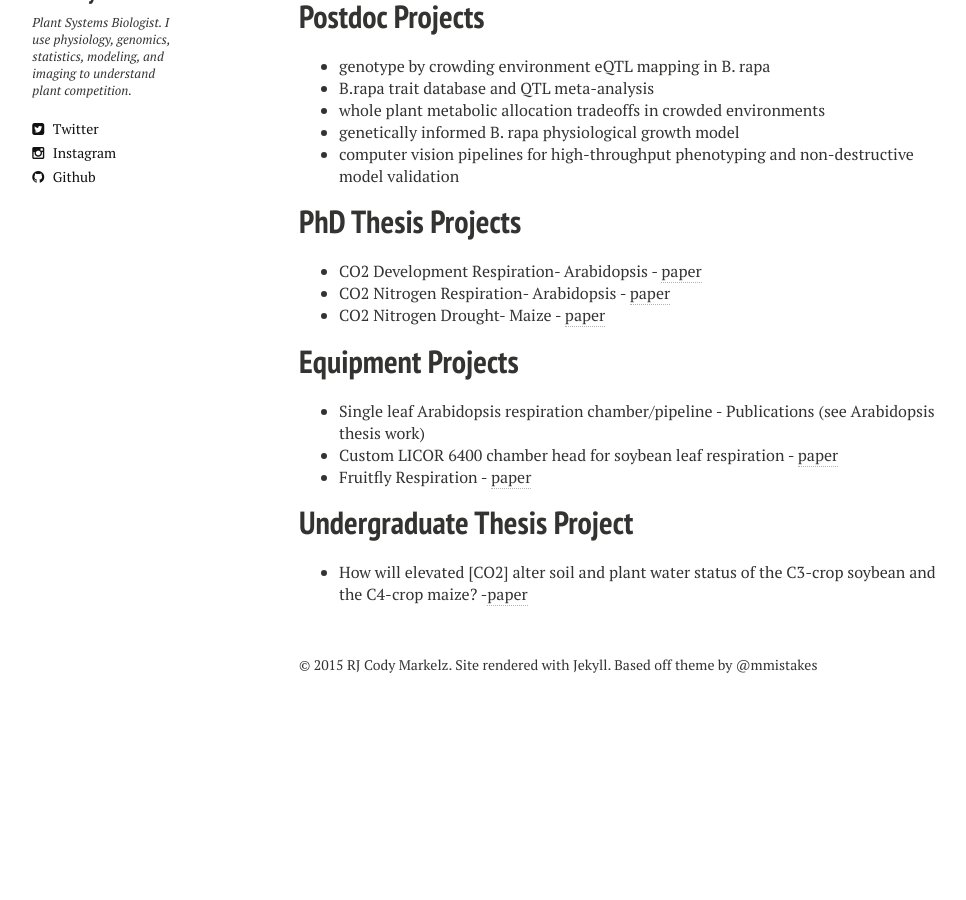
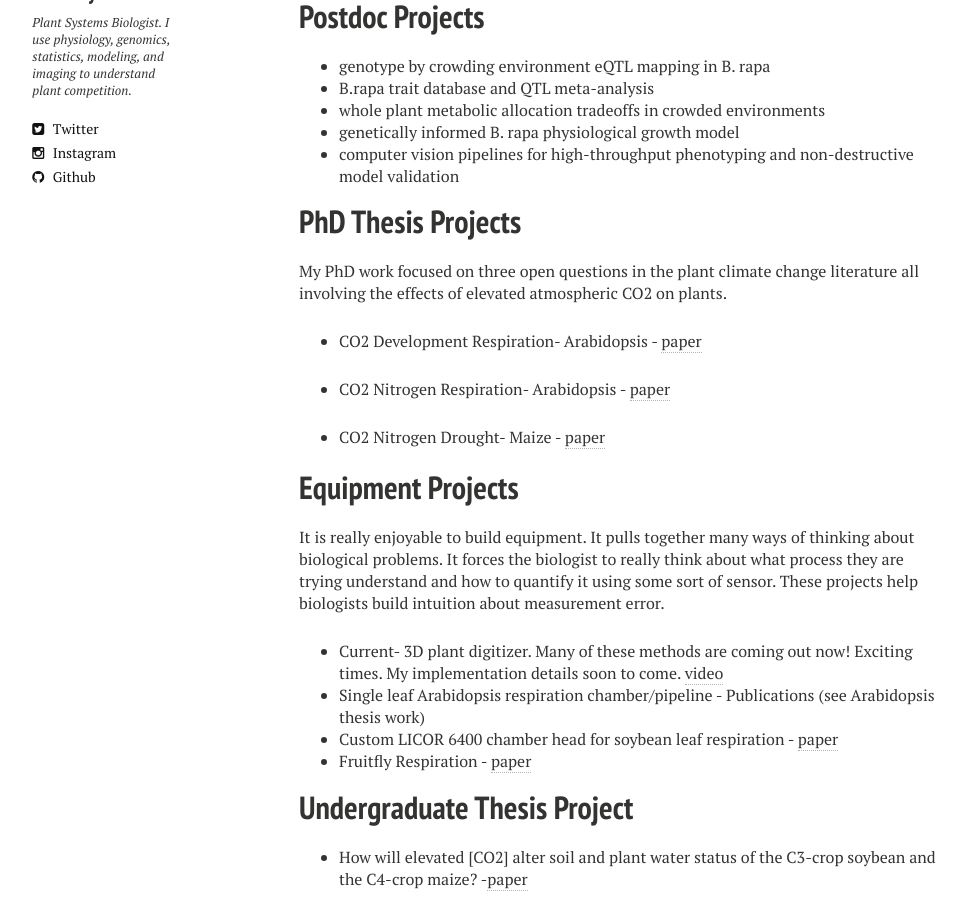
Before and after one commit to carynJohansen/old2, a Jekyll site: the page built from research_projects.md, in a window 1280 px wide and 900 px high, scrolled down 619 px. Shown: the whole window, without its empty margins (21-987 px from the left). Built offline with Jekyll 4.4.1, drawn with Linux system fonts in a browser that asks for light colours; nearby versions of some CDN libraries; before the commit the page ends 1342 px from its top, so only the background shows below that.

Commit message:
slow progress once again on this section

```diff
--- a/research_projects.md
+++ b/research_projects.md
@@ -12,7 +12,7 @@ image:
 ---
  I am interested in how plants make metabolic tradeoffs to compete for light resources above ground while also competing for nutrient and water resources belowground. I am taking a systems genetics approach that leverages my background in whole plant physiology, metabolism, and modeling. More details to come, but here is a project outline of current post-doc projects and former projects.
 
-#Postdoc Projects
+# Postdoc Projects
 * genotype by crowding environment eQTL mapping in B. rapa
 * B.rapa trait database and QTL meta-analysis
 * whole plant metabolic allocation tradeoffs in crowded environments
@@ -20,11 +20,19 @@ image:
 * computer vision pipelines for high-throughput phenotyping and non-destructive model validation
 
 #PhD Thesis Projects
+My PhD work focused on three open questions in the plant climate change literature all involving the effects of elevated atmospheric CO2 on plants.
+
 * CO2 Development Respiration- Arabidopsis - [paper](/pdfs/Markelz_etal_2014b.pdf)
+
 * CO2 Nitrogen Respiration- Arabidopsis - [paper](/pdfs/Markelz_etal_2014a.pdf)
+
 * CO2 Nitrogen Drought- Maize - [paper](/pdfs/Markelz_etal_2011.pdf)
 
+
 #Equipment Projects
+It is really enjoyable to build equipment. It pulls together many ways of thinking about biological problems. It forces the biologist to really think about what process they are trying understand and how to quantify it using some sort of sensor. These projects help biologists build intuition about measurement error.
+
+* Current- 3D plant digitizer. Many of these methods are coming out now! Exciting times. My implementation details soon to come. [video](https://vimeo.com/108757972)
 * Single leaf Arabidopsis respiration chamber/pipeline - Publications (see Arabidopsis thesis work)
 * Custom LICOR 6400 chamber head for soybean leaf respiration - [paper](/pdfs/Gillespie_etal_2012.pdf)
 * Fruitfly Respiration - [paper](/pdfs/Walters_etal_2012.pdf)
```
